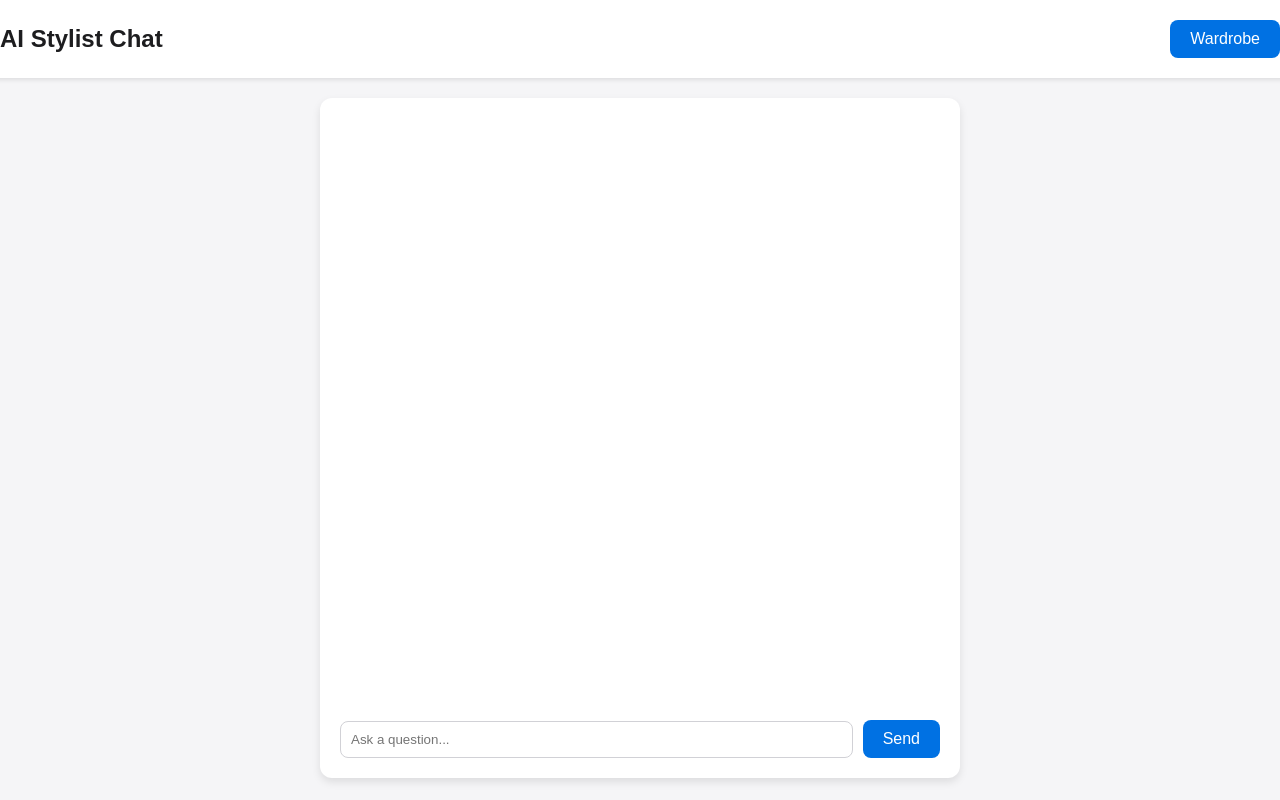
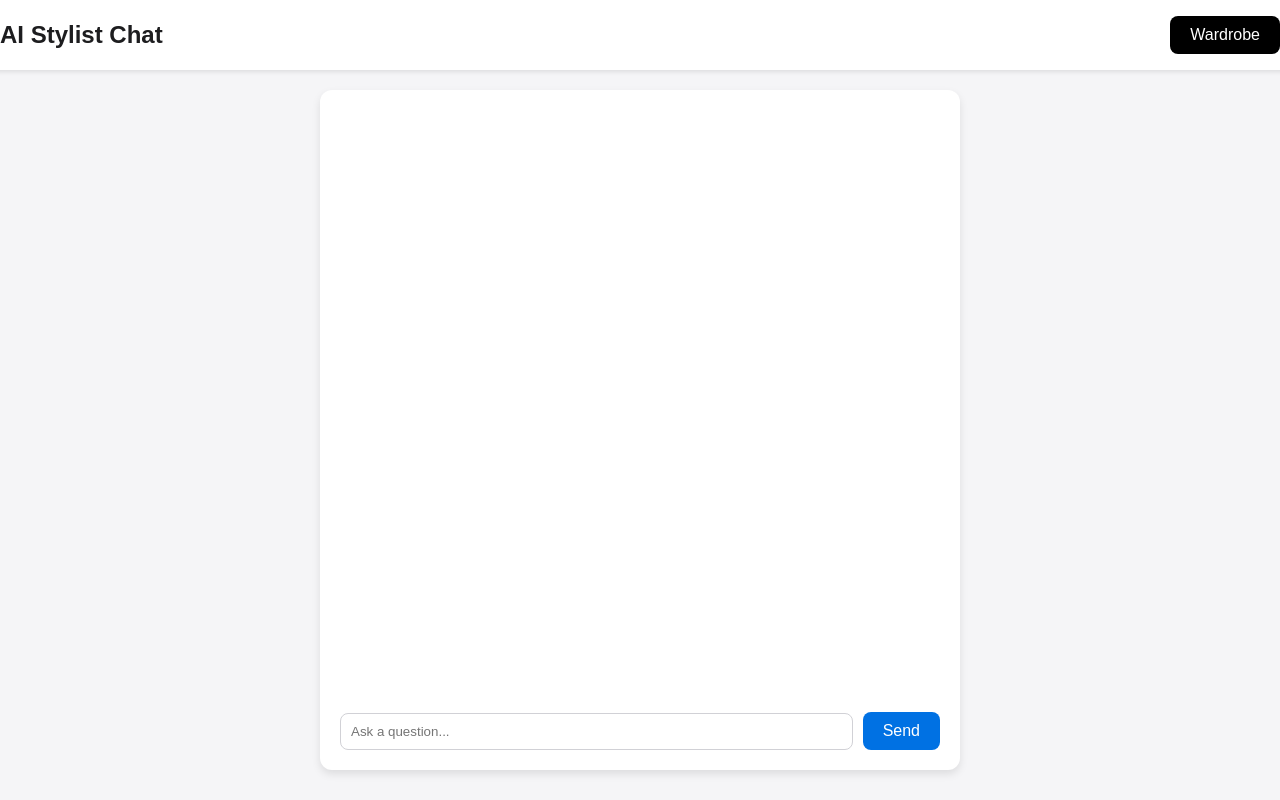
Before and after one commit to HashBukhtiar/fashionaid, a React (Create React App) app in the folder web/: page /chat in a window 1280 px wide. Built offline with nearby package versions, Linux system fonts and the light colour scheme; a web font is replaced by a local one.

Commit message:
Fixed some fonting and coloring in the ai page

```diff
--- a/web/src/pages/AIChatPage.css
+++ b/web/src/pages/AIChatPage.css
@@ -30,7 +30,7 @@
   justify-content: space-between;
   align-items: center;
   width: 100%;
-  padding: 20px;
+  padding: 16px;
   background-color: #ffffff;
   box-shadow: 0 2px 4px rgba(0, 0, 0, 0.1);
 }
@@ -42,7 +42,7 @@
 }
 
 .wardrobe-button {
-  background-color: #0071e3;
+  background-color: #000000;
   color: white;
   border: none;
   padding: 10px 20px;
```
